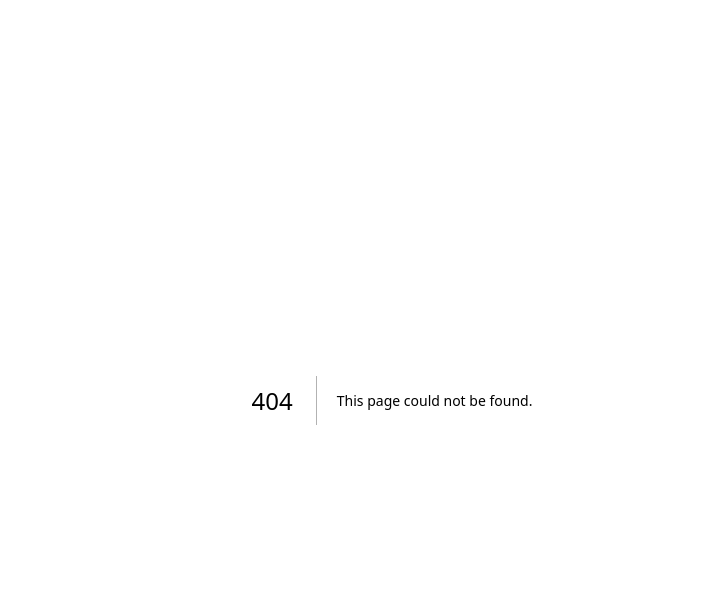
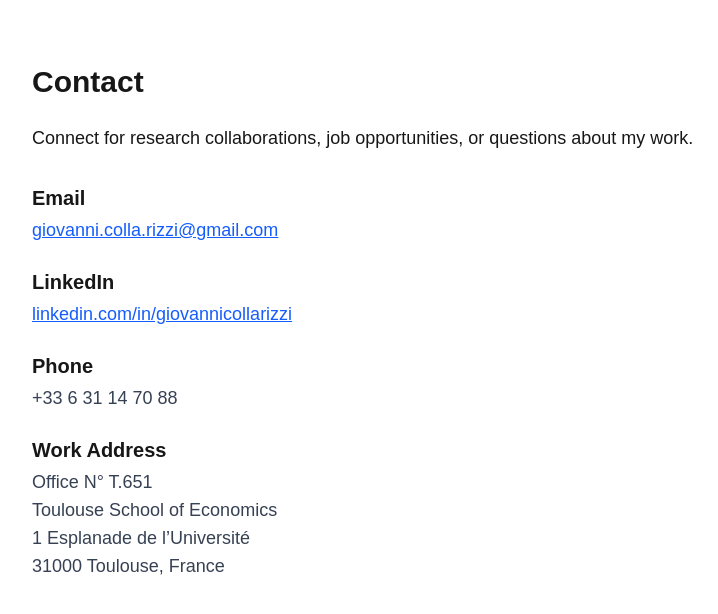
Before and after one commit to giovannicollarizzi/mysite, a Next.js app: page /contact in a window 1280 px wide. Before the commit this address had no page. Shown: the top 614 px of the page, without its empty margins (248-966 px from the left). Built offline with nearby package versions, Linux system fonts and the light colour scheme.

Commit message:
update website content

```diff
--- a/package.json
+++ b/package.json
@@ -6,7 +6,8 @@
     "dev": "next dev --turbopack",
     "build": "next build --turbopack",
     "start": "next start",
-    "lint": "eslint"
+    "lint": "eslint",
+    "postbuild": "next-sitemap"
   },
   "dependencies": {
     "react": "19.1.0",
@@ -23,8 +24,5 @@
     "eslint": "^9",
     "eslint-config-next": "15.5.4",
     "@eslint/eslintrc": "^3"
-  },
-  "scripts": {
-    "postbuild": "next-sitemap"
   }
 }
--- /dev/null
+++ b/src/app/contact/page.tsx
@@ -0,0 +1,57 @@
+// src/app/contact/page.tsx
+
+export const metadata = {
+    title: "Contact — Giovanni Colla Rizzi",
+    description: "Contact information for Giovanni Colla Rizzi.",
+  };
+
+  export default function Contact() {
+    return (
+      <main className="mx-auto max-w-3xl px-6 py-16">
+        <h1 className="text-3xl font-bold mb-6">Contact</h1>
+
+        <p className="text-lg mb-8">
+        Connect for research collaborations, job opportunities, or questions about my work.        </p>
+
+        <div className="space-y-6 text-lg">
+          <div>
+            <h2 className="font-semibold text-xl mb-1">Email</h2>
+            <a
+              href="mailto:giovanni.colla.rizzi@gmail.com"
+              className="underline text-blue-600 hover:text-blue-800"
+            >
+              giovanni.colla.rizzi@gmail.com
+            </a>
+          </div>
+
+          <div>
+            <h2 className="font-semibold text-xl mb-1">LinkedIn</h2>
+            <a
+              href="https://www.linkedin.com/in/giovannirizzi/"
+              target="_blank"
+              rel="noopener noreferrer"
+              className="underline text-blue-600 hover:text-blue-800"
+            >
+              linkedin.com/in/giovannicollarizzi
+            </a>
+          </div>
+
+          <div>
+            <h2 className="font-semibold text-xl mb-1">Phone</h2>
+            <p className="text-gray-700">+33 6 31 14 70 88</p>
+            {/* Replace with your actual number */}
+          </div>
+
+          <div>
+            <h2 className="font-semibold text-xl mb-1">Work Address</h2>
+            <p className="text-gray-700">
+            Office N° T.651<br />
+              Toulouse School of Economics<br />
+              1 Esplanade de l’Université<br />
+              31000 Toulouse, France
+            </p>
+          </div>
+        </div>
+      </main>
+    );
+  }
--- a/src/app/page.tsx
+++ b/src/app/page.tsx
@@ -31,7 +31,6 @@
           </p>
 
           <div className="mt-6 flex flex-wrap gap-4">
-            <a className="underline" href="mailto:giovanni.colla.rizzi@gmail.com">Email</a>
             <a className="underline" href="/research">Research</a>
 
             <a className="underline" href="/academic-cv.pdf" target="_blank" rel="noopener noreferrer">
@@ -49,7 +48,7 @@
           <section className="mt-12">
             <h2 className="text-2xl font-semibold">About</h2>
             <p className="mt-2">
-             {" I am a PhD candidate in Industrial Organization at Toulouse School of Economics. My research develops a statistical theory of the value of data that connects scaling laws to economic outcomes, with implications for platforms' data colleciton strategy and tech regulation."}
+             {" I am a PhD candidate in Industrial Organization at Toulouse School of Economics. My research develops a statistical theory of the value of data that connects scaling laws to economic outcomes, with implications for platforms' data collection strategy and tech regulation."}
             </p>
           </section>
         </div>
```
